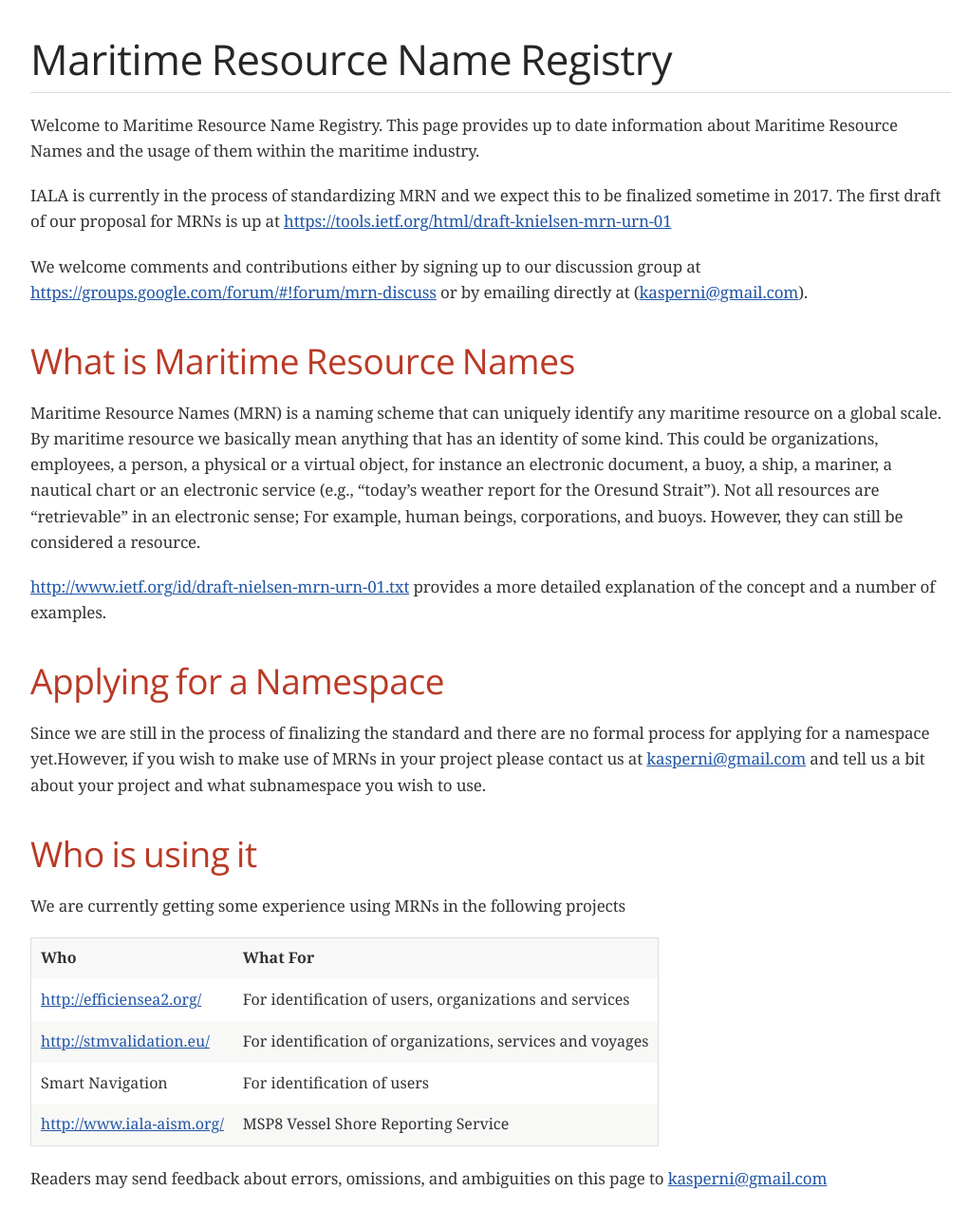
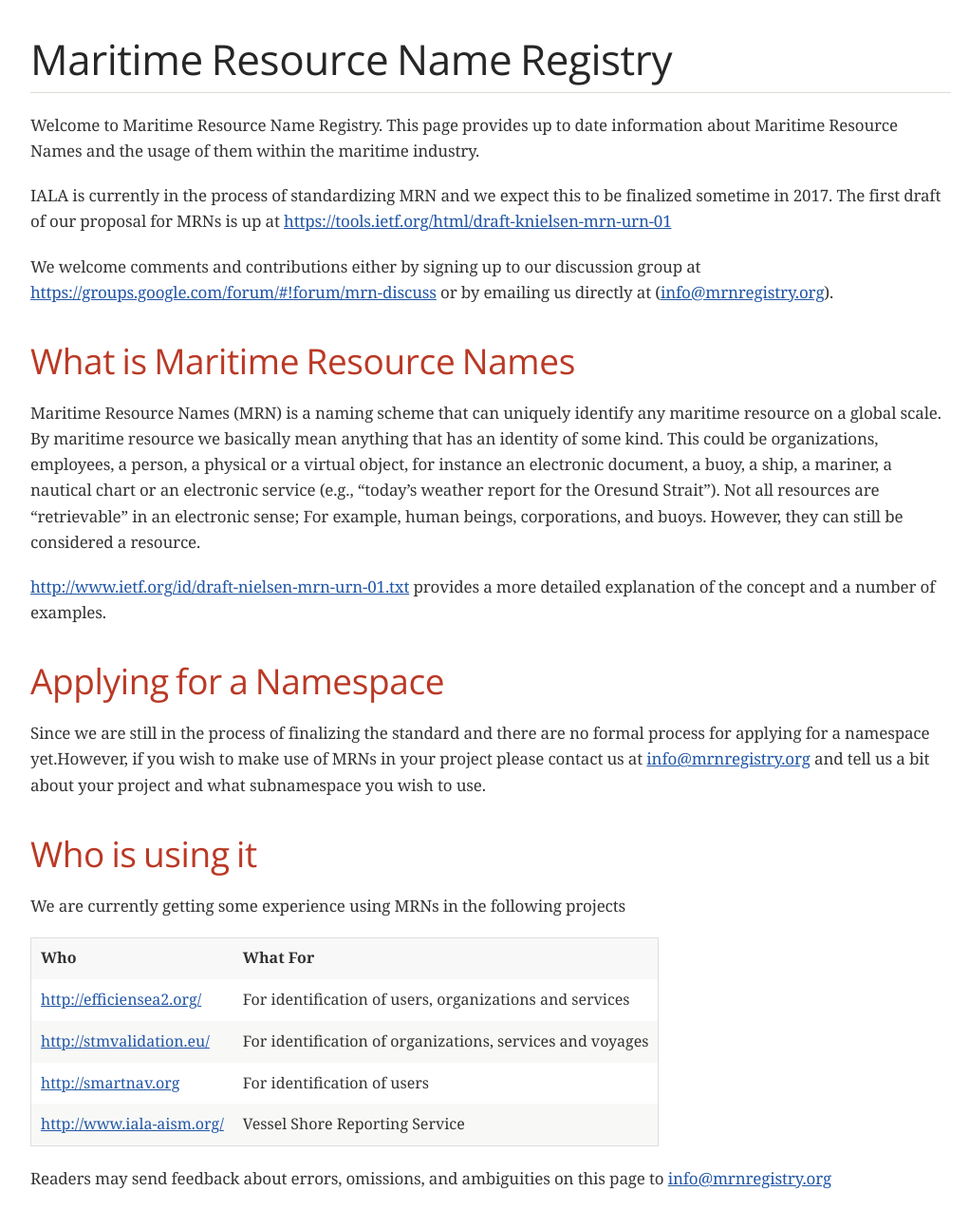
Before and after one commit to dma-dk/www.mrnregistry.org, a Jekyll site: the page built from index.md, in a window 1280 px wide. Shown: the whole page at 95% size, without its empty margins (123-1144 px from the left). Built offline with Jekyll 4.4.1, drawn with Linux system fonts in a browser that asks for light colours; some web fonts are replaced; our own code applies the rules of GitHub Pages for plain Markdown files.

Commit message:
Create index.md

```diff
--- a/index.md
+++ b/index.md
@@ -7,7 +7,7 @@ Welcome to Maritime Resource Name Registry. This page provides up to date inform
 
 IALA is currently in the process of standardizing MRN and we expect this to be finalized sometime in 2017. The first draft of our proposal for MRNs is up at <https://tools.ietf.org/html/draft-knielsen-mrn-urn-01>
 
-We welcome comments and contributions either by signing up to our discussion group at <https://groups.google.com/forum/#!forum/mrn-discuss> or by emailing directly at (<kasperni@gmail.com>).
+We welcome comments and contributions either by signing up to our discussion group at <https://groups.google.com/forum/#!forum/mrn-discuss> or by emailing us directly at (<info@mrnregistry.org>).
 
 ## What is Maritime Resource Names
 Maritime Resource Names (MRN) is a naming scheme that can uniquely identify any maritime resource on a global scale. By maritime resource we basically mean anything that has an identity of some kind. This could be organizations, employees, a person, a physical or a virtual object, for instance an electronic document, a buoy, a ship, a mariner, a nautical chart or an electronic service (e.g., "today’s weather report for the Oresund Strait"). Not all resources are "retrievable" in an electronic sense; For example, human beings, corporations, and buoys. However, they can still be considered a resource.
@@ -15,7 +15,7 @@ Maritime Resource Names (MRN) is a naming scheme that can uniquely identify any
 <http://www.ietf.org/id/draft-nielsen-mrn-urn-01.txt> provides a more detailed explanation of the concept and a number of examples.
 
 ## Applying for a Namespace
-Since we are still in the process of finalizing the standard and there are no formal process for applying for a namespace yet.However, if you wish to make use of MRNs in your project please contact us at <kasperni@gmail.com> and tell us a bit about your project and what subnamespace you wish to use.
+Since we are still in the process of finalizing the standard and there are no formal process for applying for a namespace yet.However, if you wish to make use of MRNs in your project please contact us at <info@mrnregistry.org> and tell us a bit about your project and what subnamespace you wish to use.
 
 ## Who is using it
 We are currently getting some experience using MRNs in the following projects
@@ -24,7 +24,7 @@ We are currently getting some experience using MRNs in the following projects
 |-----------------------------|-----------------------------------------------------------|
 | <http://efficiensea2.org/>  | For identification of users, organizations and services   |
 | <http://stmvalidation.eu/>  | For identification of organizations, services and voyages |
-| Smart Navigation            | For identification of users                               |
-| <http://www.iala-aism.org/> | MSP8 Vessel Shore Reporting Service                       |
+| <http://smartnav.org>       | For identification of users                               |
+| <http://www.iala-aism.org/> | Vessel Shore Reporting Service                            |
 
-Readers may send feedback about errors, omissions, and ambiguities on this page to <kasperni@gmail.com>
+Readers may send feedback about errors, omissions, and ambiguities on this page to <info@mrnregistry.org>
```
